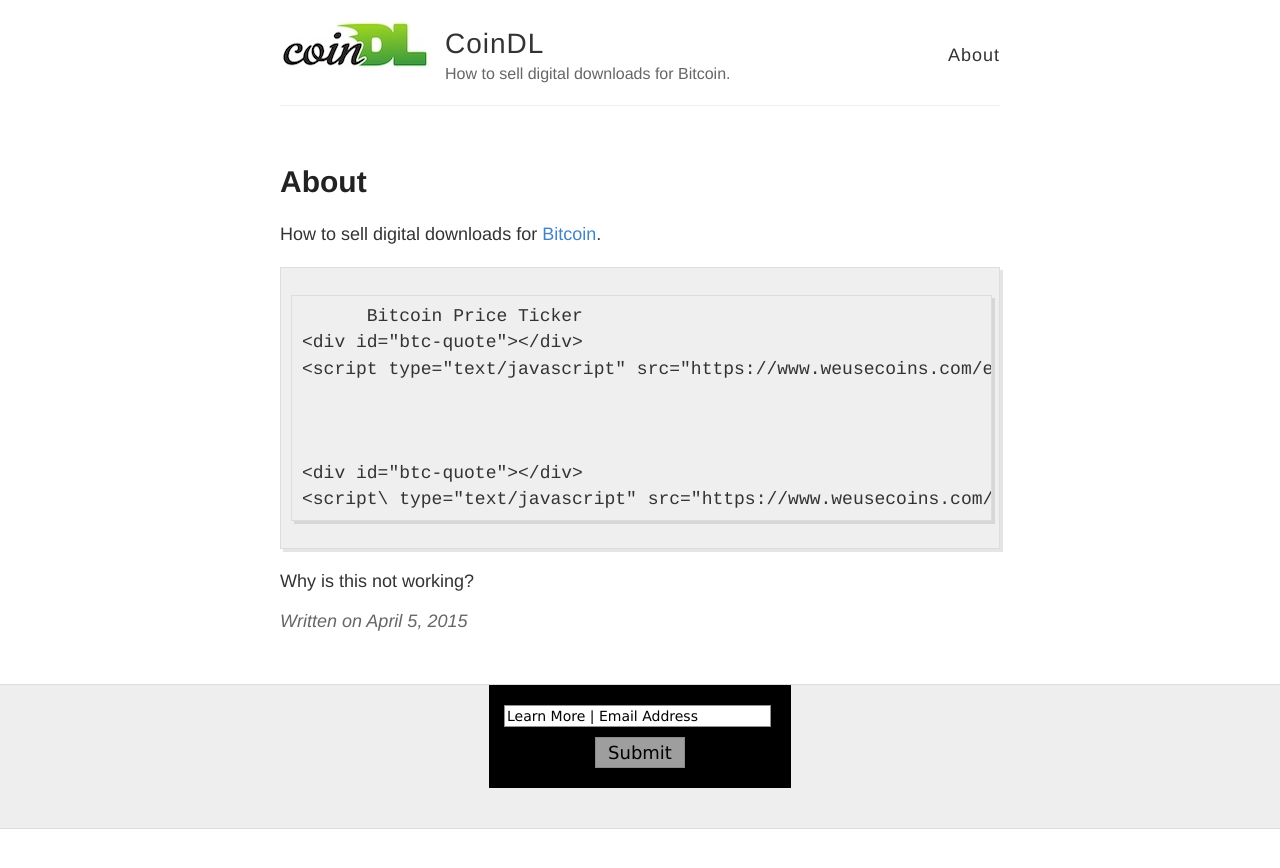
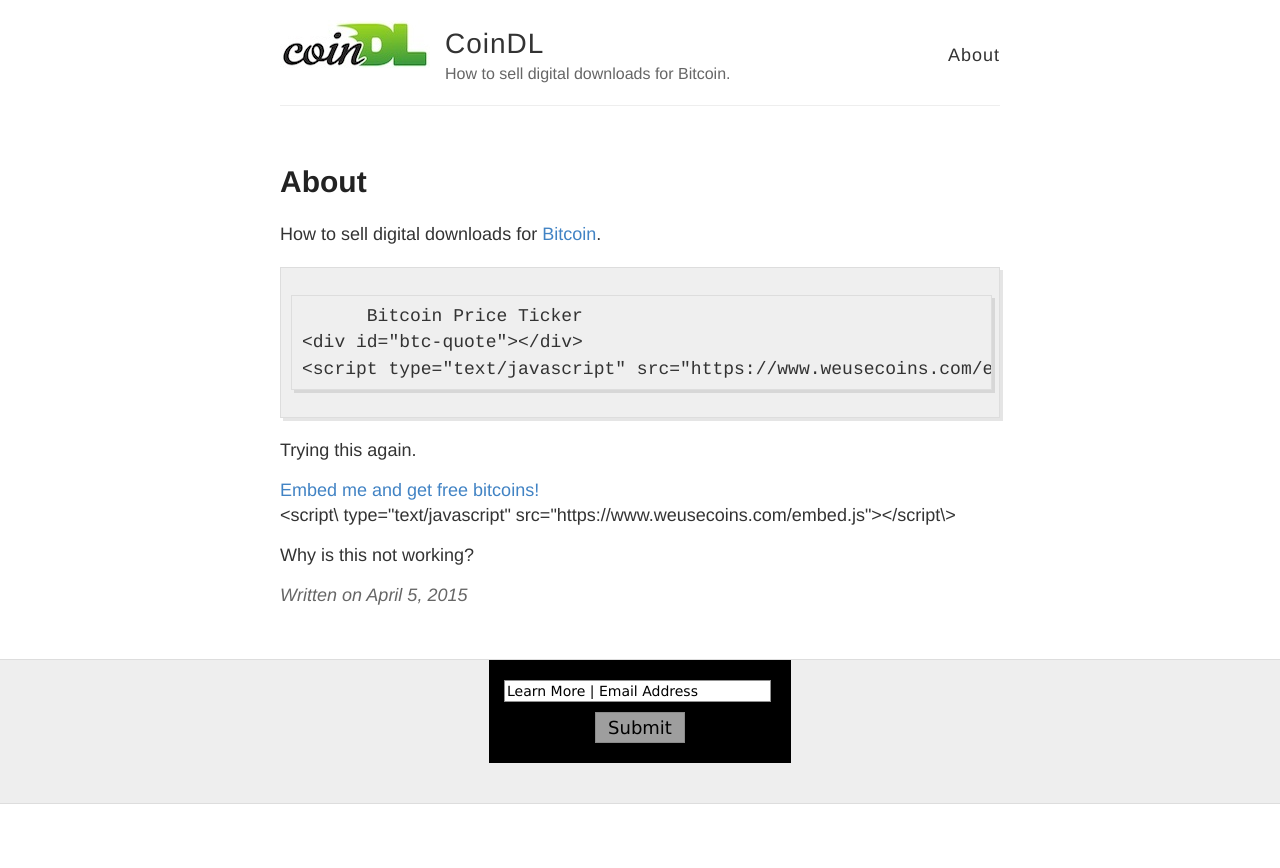
Before and after one commit to kripikroli/coindl_development, a Jekyll site: the page built from _posts/2015-4-5-about-coindl.md, in a window 1280 px wide. Shown: the top 868 px of the page. Built offline with Jekyll 4.4.1, drawn with Linux system fonts in a browser that asks for light colours; Markdown is read by kramdown in place of the engine named in the settings; a script that is not in the unit is left out; grey boxes are pictures that could not be loaded.

Commit message:
Widget price

```diff
--- /dev/null
+++ b/_includes/widget_price.html
@@ -0,0 +1,10 @@
+
+<div class="widget-wrapper">
+    <div id="btc-quote"></div>
+    <script type="text/javascript" src="https://www.weusecoins.com/embed.js"></script>
+    {% if include.hideEmbedLink == nil %}
+    <div class="embedme">
+        <a href="https://www.weusecoins.com/en/embed/">Embed me and get free bitcoins!</a>
+    </div>
+    {% endif %}
+</div>
--- a/_posts/2015-4-5-about-coindl.md
+++ b/_posts/2015-4-5-about-coindl.md
@@ -7,6 +7,8 @@
 How to sell digital downloads for <a href="http://www.weusecoins.com">Bitcoin</a>.
 
           {% include bitcoin-price-ticker.html %}
+<p>Trying this again.
+          {% include widget_price.html %}
 
     <div id="btc-quote"></div>
     <script\ type="text/javascript" src="https://www.weusecoins.com/embed.js"></script\>
```
